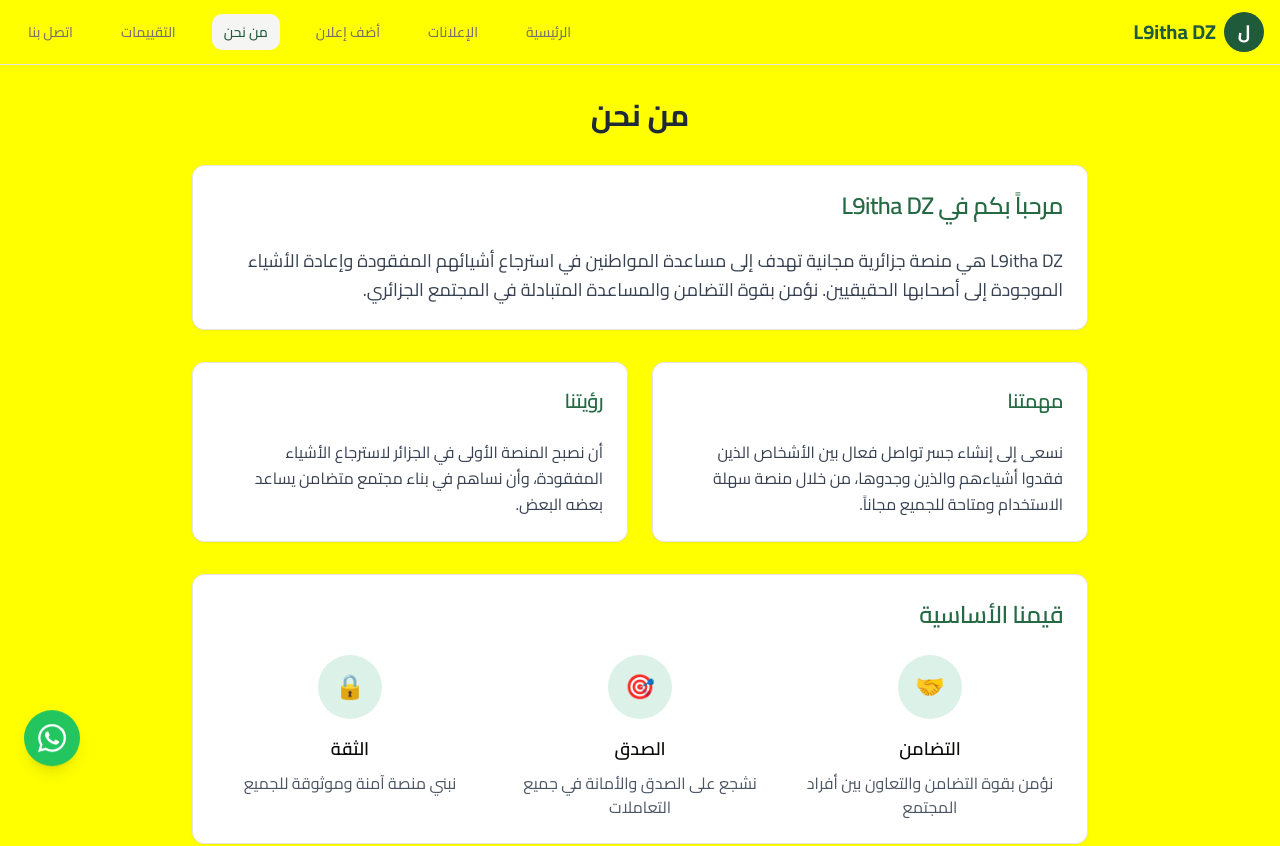
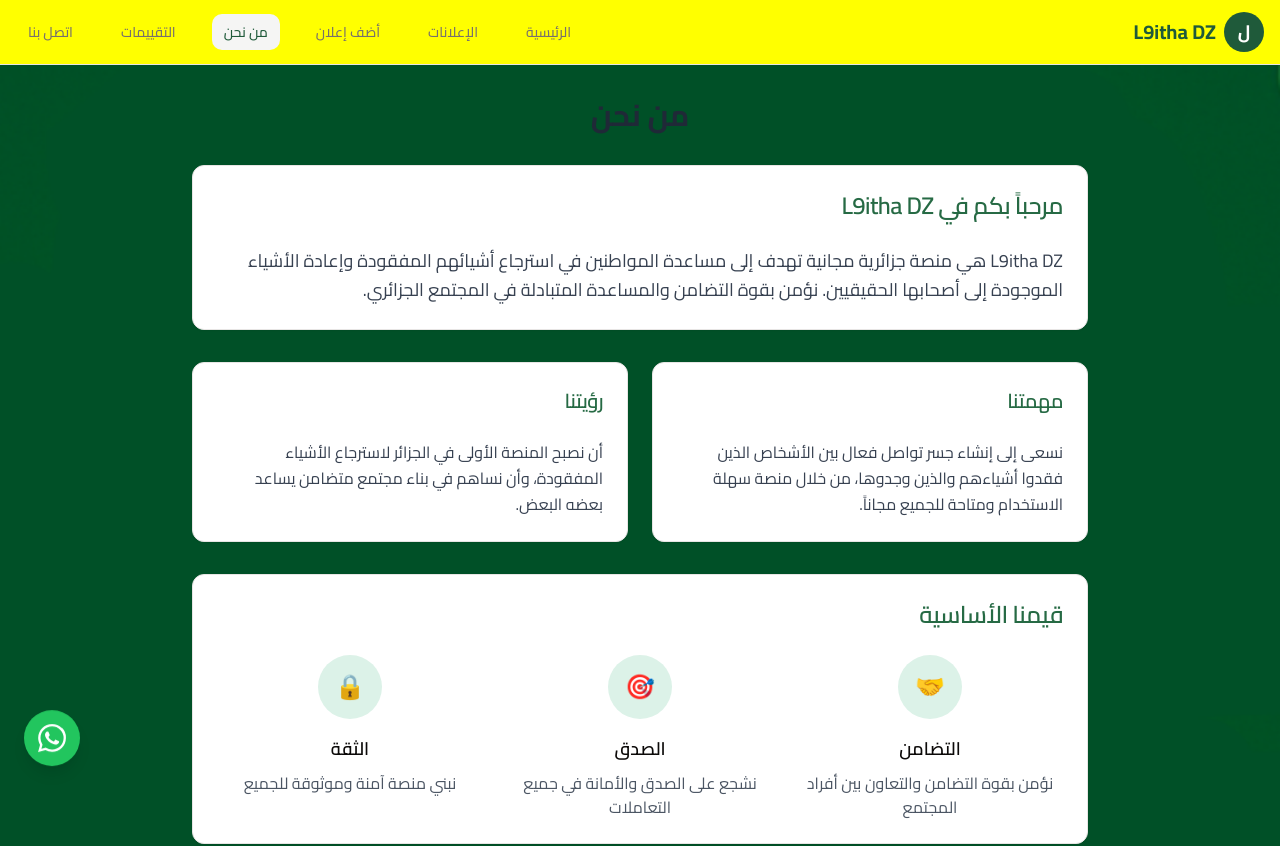
Before and after one commit to YOUNES54CDFVD/dz-finder, a React (Vite) app: page /about in a window 1280 px wide. Shown: the top 846 px of the page. Built offline with nearby package versions, Linux system fonts and the light colour scheme.

Commit message:
About.tsx

```diff
--- a/src/pages/About.tsx
+++ b/src/pages/About.tsx
@@ -5,7 +5,14 @@ import { Card, CardContent, CardHeader, CardTitle } from "@/components/ui/card";
 
 const About = () => {
   return (
-    <div className="min-h-screen bg-gradient-bg">
+    <div
+  className="min-h-screen bg-cover bg-center bg-no-repeat"
+  style={{
+    backgroundImage: 'url("/0.png")',
+    backgroundColor: 'hsl(var(--background))',
+  }}
+>
+
       <Navigation />
 
       <div className="container mx-auto px-4 py-8">
```
